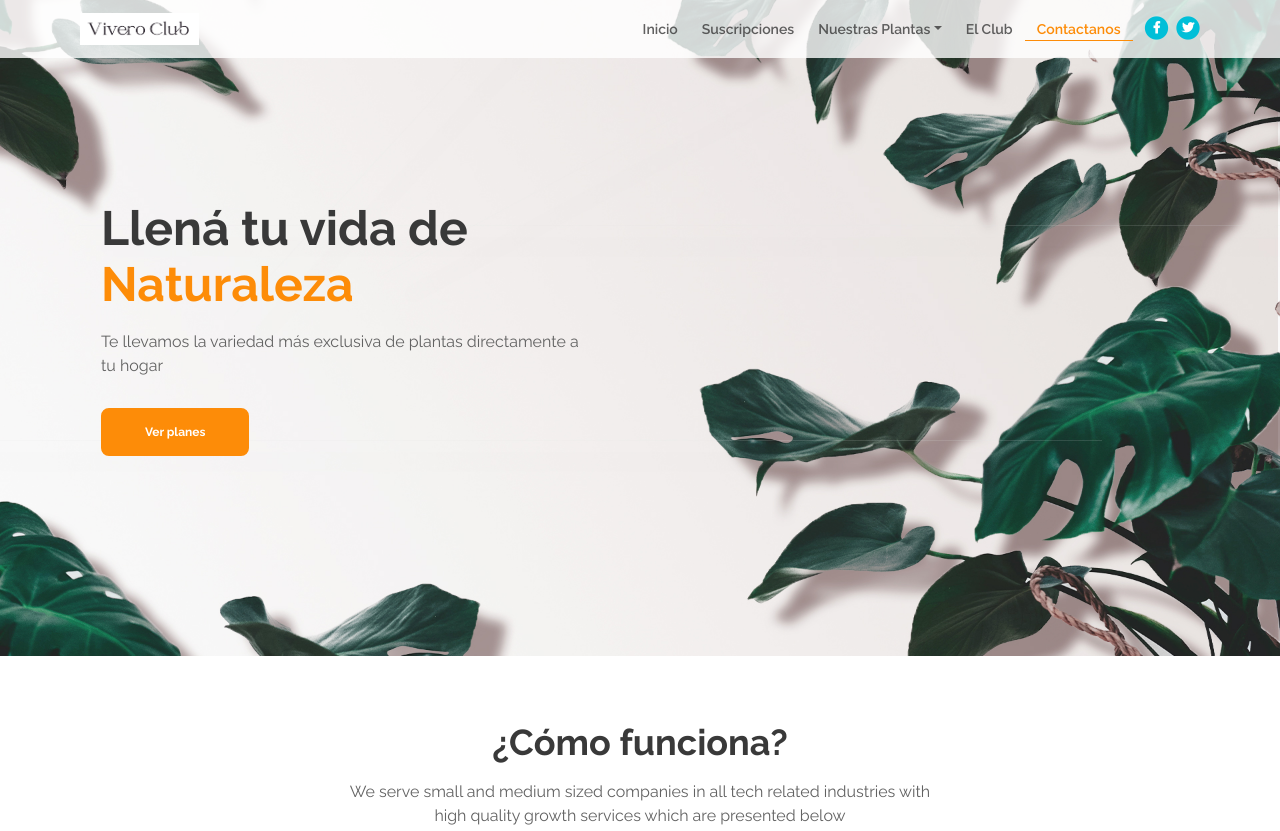
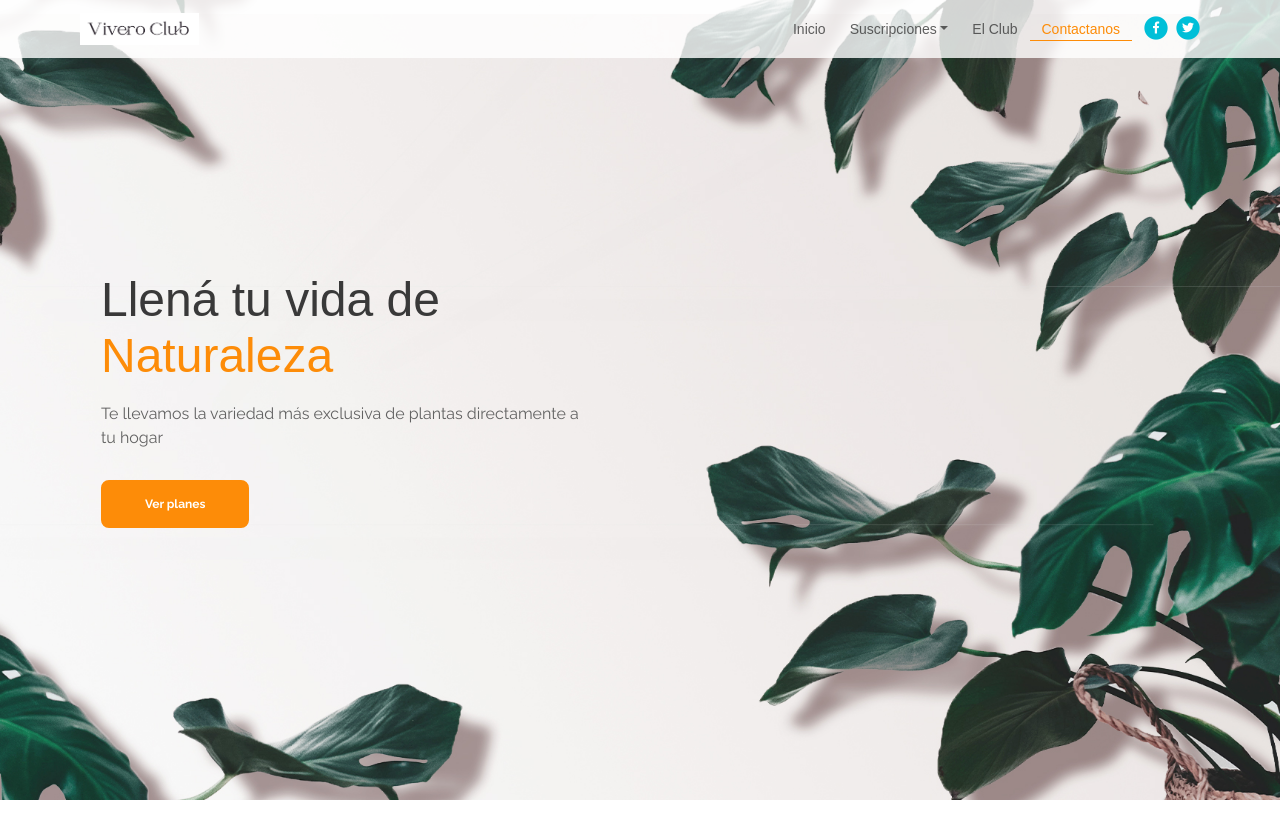
Before and after one commit to Asilemem/Melisa-Montealegre, a plain HTML site: page viveroclub.html in a window 1280 px wide. Shown: the top 831 px of the page. Drawn offline with Linux system fonts and the light colour scheme.

Commit message:
ViveroClub y Styles
ViveroClub:
-Hero: largo de la pagina
-Galeria id="about"
Styles:
-Tipografias
-color

```diff
--- a/css/styles.css
+++ b/css/styles.css
@@ -77,12 +77,14 @@ body, p {
 
 h1 {
 	color: #393939;
-	font: 700 3rem/3.5rem "Raleway", sans-serif;
+	font: 700 3rem/3.5rem "Kiwi Maru", sans-serif;
+    font-weight: 500;
 }
 
 h2 {
 	color: #393939;
-	font: 700 2.25rem/2.75rem "Raleway", sans-serif;
+	font: 700 2.25rem/2.75rem "Kiwi Maru", sans-serif;
+    font-weight: 500;
 }
 
 h3 {
@@ -635,7 +637,8 @@ input[type='checkbox'] {
 .navbar-custom {
 	background-color: #fff;
 	box-shadow: 0 0.0625rem 0.375rem 0 rgba(0, 0, 0, 0.1);
-	font: 600 0.875rem/0.875rem "Raleway", sans-serif;
+	font: 600 0.875rem/0.875rem "Montserrat", sans-serif;
+    font-weight: 400;
 	transition: all 0.2s;
 }
 
@@ -2047,6 +2050,9 @@ a:hover.back-to-top {
 	.header .header-content {
 		padding-top: 12.5rem;
         padding-bottom: 12.5rem;
+        min-height: 800px;
+        display: flex;
+    align-items: center;
 	}
 
 	.header .text-container {
--- a/viveroclub.html
+++ b/viveroclub.html
@@ -65,19 +65,28 @@
                     <a class="nav-link page-scroll" href="#header">Inicio <span class="sr-only">(current)</span></a>
                 </li>
 
-                <li class="nav-item">
-                    <a class="nav-link page-scroll" href="#services">Suscripciones</a>
+                <li class="nav-item dropdown">
+                    <a class="nav-link page-scroll dropdown-toggle" href="#services">Suscripciones</a>
+                    <div class="dropdown-menu" aria-labelledby="navbarDropdown">
+                        <a class="dropdown-item" href="terms-conditions.html"><span class="item-text">Starter</span></a>
+                        <div class="dropdown-items-divide-hr"></div>
+                        <a class="dropdown-item" href="privacy-policy.html"><span class="item-text">Medium</span></a>
+                        <div class="dropdown-items-divide-hr"></div>
+                        <a class="dropdown-item" href="privacy-policy.html"><span class="item-text">Medium</span></a>
+                    </div>
                 </li>
                 <!-- Dropdown Menu -->
-                <li class="nav-item dropdown">
+                <!--<li class="nav-item dropdown">
                     <a class="nav-link dropdown-toggle page-scroll" href="#request" id="navbarDropdown" role="button" aria-haspopup="true" aria-expanded="false">Nuestras Plantas</a>
                     <div class="dropdown-menu" aria-labelledby="navbarDropdown">
                         <a class="dropdown-item" href="terms-conditions.html"><span class="item-text">Plantas</span></a>
                         <div class="dropdown-items-divide-hr"></div>
                         <a class="dropdown-item" href="privacy-policy.html"><span class="item-text">Flores</span></a>
                     </div>
-                </li>
+                </li>-->
                 <!-- end of dropdown menu -->
+
+
                 <li class="nav-item">
                     <a class="nav-link page-scroll" href="#about">El Club</a>
                 </li>
@@ -624,7 +633,7 @@
     <!-- end of about -->
 
     <!-- Galeria -->
-    <div class="slider-1">
+    <div id="about" class="slider-1">
         <div class="container">
             <div class="row">
                 <div class="col-lg-12">
```
